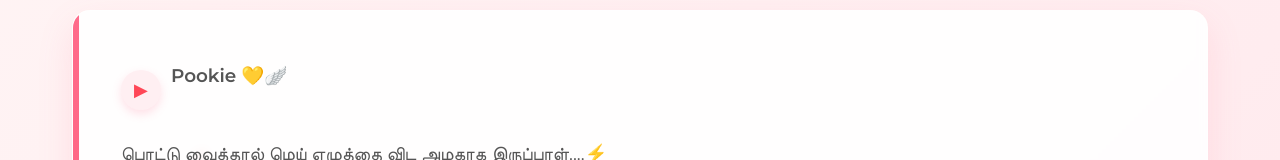
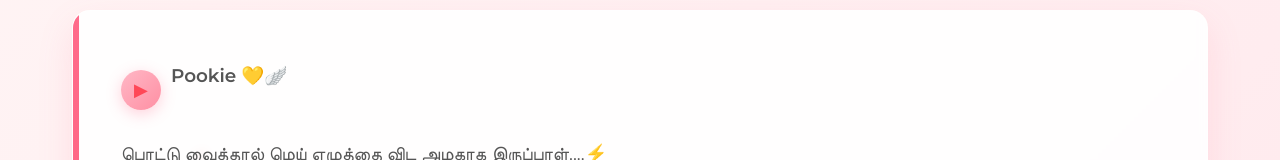
Before and after one commit to SabarishCodeWizard/pookie, a React (Create React App) app: page / in a window 1280 px wide. Shown: the part 342-502 px from the top of the page. Built offline with nearby package versions, Linux system fonts and the light colour scheme.

Commit message:
rollback the  Login / Google Sign-In

```diff
--- a/src/App.css
+++ b/src/App.css
@@ -531,65 +531,99 @@ h1::after {
 
 /* Audio Button Styles */
 .audio-btn {
-  background: rgba(255, 107, 139, 0.1);
-  border: none;
-  border-radius: 50%;
+  position: relative;
   width: 40px;
   height: 40px;
+  border-radius: 50%;
+  background: linear-gradient(135deg, #ffb8c6 0%, #ff8fa3 100%);
+  border: none;
+  cursor: pointer;
   display: flex;
   align-items: center;
   justify-content: center;
-  cursor: pointer;
+  padding: 0;
+  box-shadow: 0 4px 15px rgba(255, 107, 139, 0.3);
   transition: all 0.4s cubic-bezier(0.175, 0.885, 0.32, 1.275);
-  box-shadow: 0 4px 10px rgba(255, 107, 139, 0.2);
+  overflow: hidden;
+  font-size: 18px;
   color: var(--primary-dark);
-  font-size: 18px;
-  position: relative;
-  overflow: hidden;
+  z-index: 1;
 }
 
 .audio-btn:hover {
-  background: rgba(255, 107, 139, 0.2);
   transform: scale(1.1);
-  box-shadow: 0 6px 15px rgba(255, 107, 139, 0.3);
-  color: var(--primary-dark);
+  box-shadow: 0 6px 20px rgba(255, 107, 139, 0.4);
+  background: linear-gradient(135deg, #ff8fa3 0%, #ff6b8b 100%);
 }
 
 .audio-btn:active {
   transform: scale(0.95);
 }
 
-.audio-btn::before {
+/* Pulsing animation when audio is playing */
+.audio-btn.playing {
+  animation: pulse 1.5s infinite ease-in-out, wave 2s infinite linear;
+}
+
+/* Wave animation */
+@keyframes wave {
+  0% {
+    box-shadow: 0 0 0 0 rgba(255, 107, 139, 0.4),
+                0 0 0 0 rgba(255, 107, 139, 0.3);
+  }
+  50% {
+    box-shadow: 0 0 0 10px rgba(255, 107, 139, 0.4),
+                0 0 0 20px rgba(255, 107, 139, 0.1);
+  }
+  100% {
+    box-shadow: 0 0 0 20px rgba(255, 107, 139, 0),
+                0 0 0 30px rgba(255, 107, 139, 0);
+  }
+}
+
+/* Ripple effect */
+.audio-btn::after {
   content: '';
   position: absolute;
+  width: 100%;
+  height: 100%;
   top: 0;
   left: 0;
-  width: 100%;
-  height: 100%;
-  background: linear-gradient(45deg, var(--primary), var(--gold));
+  background: radial-gradient(circle, rgba(255,255,255,0.8) 10%, transparent 10.01%) no-repeat 50%;
+  transform: scale(10,10);
   opacity: 0;
-  transition: opacity 0.3s ease;
-  z-index: -1;
+  transition: transform .5s, opacity 1s;
+  pointer-events: none;
+}
+
+.audio-btn:active::after {
+  transform: scale(0,0);
+  opacity: 0.3;
+  transition: 0s;
+}
+
+/* Tooltip */
+.audio-btn::before {
+  content: attr(aria-label);
+  position: absolute;
+  bottom: -40px;
+  left: 50%;
+  transform: translateX(-50%);
+  background: var(--dark);
+  color: white;
+  padding: 5px 10px;
+  border-radius: 5px;
+  font-size: 12px;
+  opacity: 0;
+  transition: all 0.3s ease;
+  pointer-events: none;
+  white-space: nowrap;
+  font-family: 'Montserrat', sans-serif;
 }
 
 .audio-btn:hover::before {
-  opacity: 0.3;
+  opacity: 1;
+  bottom: -35px;
 }
 
-/* Animation for when audio is playing */
-@keyframes pulse-glow {
-  0% {
-    box-shadow: 0 0 5px rgba(255, 107, 139, 0.3);
-  }
-  50% {
-    box-shadow: 0 0 15px rgba(255, 107, 139, 0.6);
-  }
-  100% {
-    box-shadow: 0 0 5px rgba(255, 107, 139, 0.3);
-  }
-}
-
-.audio-btn.playing {
-  animation: pulse-glow 2s infinite;
-  color: var(--gold);
-}
+/* Update your component to use these classes */
```
Also changed, not shown: src/pages/HomePage.jsx (indentation only).
